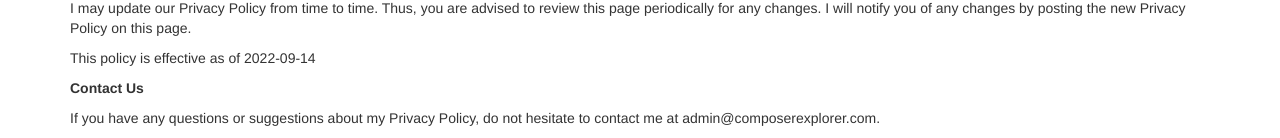
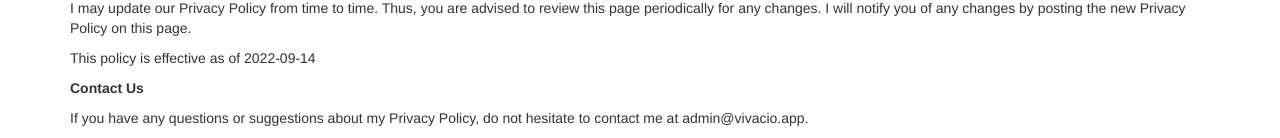
Before and after one commit to shanewilliams29/vivacio, a Python web app: template server/app/templates/privacy.html in a window 1280 px wide. Shown: the part 1218-1356 px from the top of the page. Run offline with Jinja, Linux system fonts and the light colour scheme; the template is opened without the code that fills it, so the values that code supplies are empty; some libraries are stand-ins or nearby versions.

Commit message:
Updates for Vivacio

```diff
--- a/client/public/robots.txt
+++ b/client/public/robots.txt
@@ -19,4 +19,4 @@ Disallow: /user_list
 
 # ---- Sitemap ----
 # Generate one (e.g., with your Flask server or a GitHub-Action)
-# Sitemap: https://composerexplorer.com/sitemap.xml
+# Sitemap: https://vivacio.app/sitemap.xml
--- a/client/src/components/modals/AutoplayModal.vue
+++ b/client/src/components/modals/AutoplayModal.vue
@@ -9,7 +9,7 @@
         <p>This is a problem affecting some browsers due to audio Autoplay restrictions. This website works best with Chrome or Firefox.</p>
         <p>
           If using Safari, enable Autoplay in site settings: <br />
-          <span style="font-size: 12px;">Safari > Settings for composerexplorer.com... > Auto-Play > Allow All Auto-Play</span>
+          <span style="font-size: 12px;">Safari > Settings for vivacio.app... > Auto-Play > Allow All Auto-Play</span>
         </p>
         <b-button class="mt-4" @click="refreshPage()">Click to try again</b-button>
       </div>
--- a/server/app/auth/routes.py
+++ b/server/app/auth/routes.py
@@ -40,7 +40,7 @@ def spotify():
     if Config.MODE == "DEVELOPMENT":
         url = '/login?code=' + code
     else:
-        url = 'https://composerexplorer.com/login?code=' + code
+        url = 'https://vivacio.app/login?code=' + code
 
     return redirect(url)
 
@@ -111,7 +111,7 @@ def login():
         if Config.MODE == "DEVELOPMENT":
             return redirect('http://localhost:8080/mobile')
         else:
-            return redirect('https://composerexplorer.com/mobile')
+            return redirect('https://vivacio.app/mobile')
     else:
         if Config.MODE == "DEVELOPMENT":
             return redirect("http://localhost:8080/")
--- a/server/app/main/routes.py
+++ b/server/app/main/routes.py
@@ -33,7 +33,7 @@ def index(path):
         if Config.MODE == "DEVELOPMENT":
             return redirect('http://localhost:8080/mobile')
         else:
-            return redirect('https://composerexplorer.com/mobile')
+            return redirect('https://vivacio.app/mobile')
 
     # user last seen
     if current_user.is_authenticated:
--- a/server/app/templates/privacy.html
+++ b/server/app/templates/privacy.html
@@ -126,7 +126,7 @@ img{
                   this page.
                 </p> <p>This policy is effective as of 2022-09-14</p> <p><strong>Contact Us</strong></p> <p>
                   If you have any questions or suggestions about my
-                  Privacy Policy, do not hesitate to contact me at admin@composerexplorer.com.
+                  Privacy Policy, do not hesitate to contact me at admin@vivacio.app.
                 </p>
     </div>
     </body>
```
Also changed, not shown: README.md, 1 other file.
